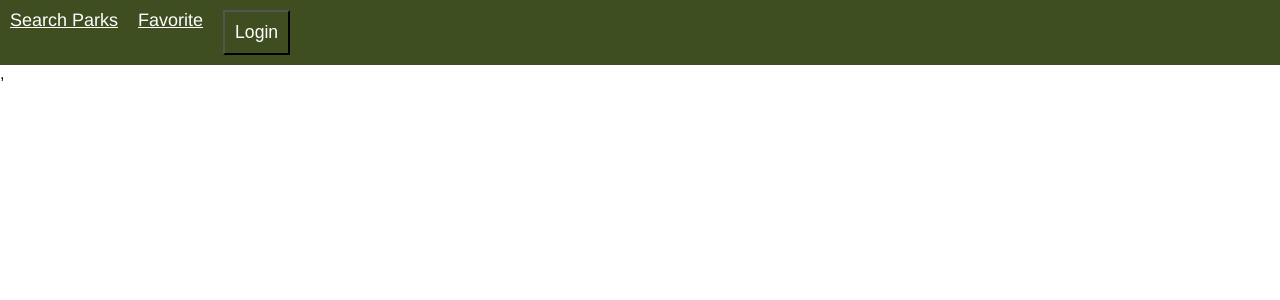
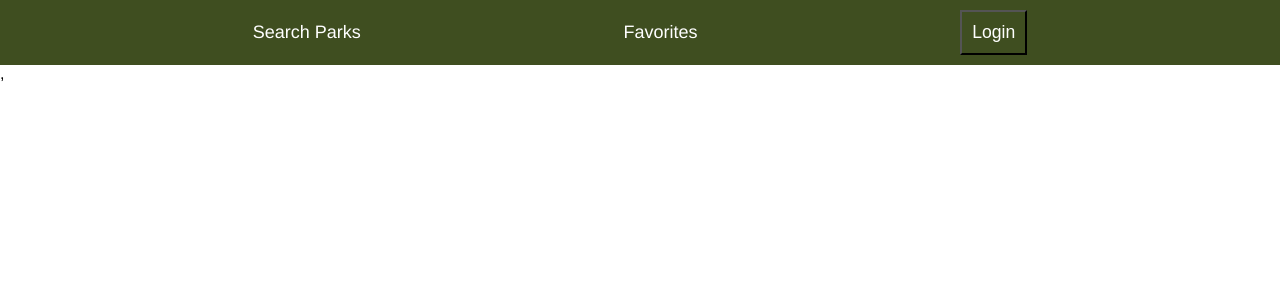
Before and after one commit to alainagossett/nps-list-frontend, a React (Create React App) app: page / in a window 1280 px wide. Shown: the top 300 px of the page. Built offline with nearby package versions, Linux system fonts and the light colour scheme; no server answers.

Commit message:
styles header

```diff
--- a/src/App.css
+++ b/src/App.css
@@ -2,43 +2,24 @@
   text-align: center;
 }
 
-.App-logo {
-  height: 40vmin;
-  pointer-events: none;
+.nav {
+  display: flex;
+  align-items: center;
+  justify-content: space-evenly;
 }
 
-@media (prefers-reduced-motion: no-preference) {
-  .App-logo {
-    animation: App-logo-spin infinite 20s linear;
-  }
+.nav a {
+  text-decoration: none;
 }
 
-.App-header {
-  background-color: #282c34;
-  min-height: 100vh;
-  display: flex;
-  flex-direction: column;
-  align-items: center;
-  justify-content: center;
-  font-size: calc(10px + 2vmin);
-  color: white;
+.userImg {
+  height: 3.15rem;
+  width: 3.15rem;
+  border-radius: 50%;
 }
 
-.App-link {
-  color: #61dafb;
-}
-
-@keyframes App-logo-spin {
-  from {
-    transform: rotate(0deg);
-  }
-  to {
-    transform: rotate(360deg);
-  }
-}
-
-.nav {
-  text-decoration: none;
+.userLogin {
+  display: flex;
 }
 
 .parks {
--- a/src/components/Header.js
+++ b/src/components/Header.js
@@ -8,19 +8,15 @@ function Header(props) {
                 <div>Search Parks</div>
             </Link>
             <Link to="/favorites">
-                <div>Favorite</div>
+                <div>Favorites</div>
             </Link>
             {
                 props.user ?
-                <>
-                <img style={{
-                    height: '3.125rem',
-                    width: '3.125rem',
-                    borderRadius: '50%'
-                }} src={props.user.photoURL}
+                <div className='userLogin'>
+                <img className="userImg" src={props.user.photoURL}
                     alt={props.user.displayName} />
                 <button onClick={logout}>Logout</button>
-                </>
+                </div>
                 :
                 <button onClick={login}>Login</button>
             }
```
